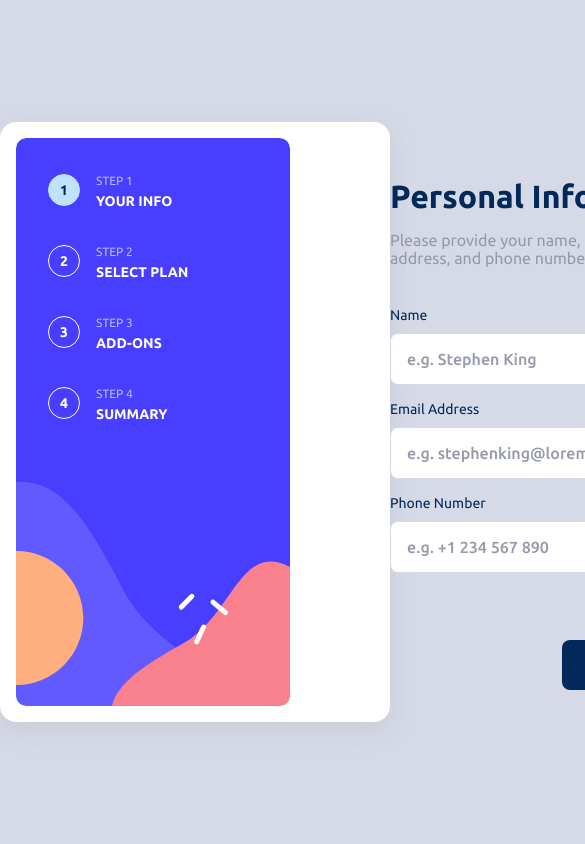
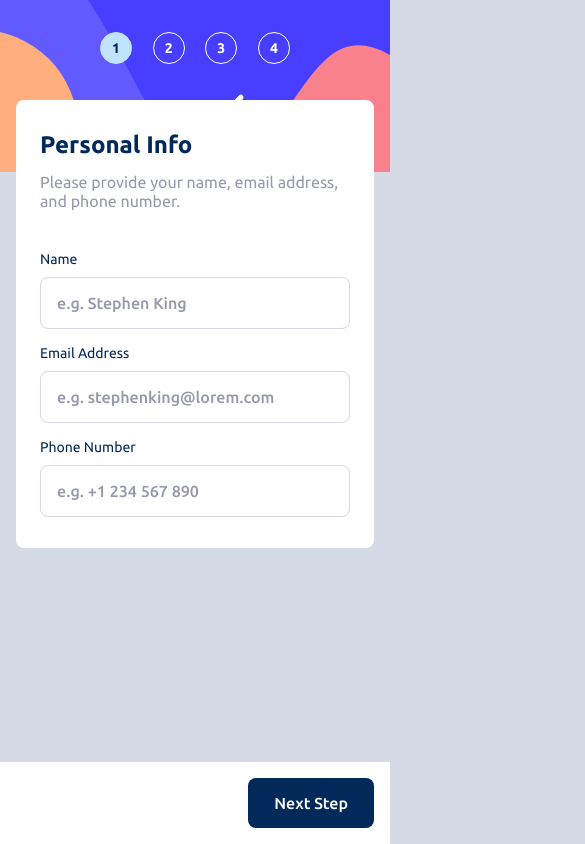
Before and after one commit to IgoCarvalho/frontend-mentor-challenges, a Vue app in the folder multi-step-form/: page / in a window 390 px wide. Shown: the top 844 px of the page, 585 px wide, since content can reach past the window. Built offline with nearby package versions, Linux system fonts and the light colour scheme.

Commit message:
🚧 starting mobile version

```diff
--- a/multi-step-form/src/App.vue
+++ b/multi-step-form/src/App.vue
@@ -27,4 +27,17 @@ main {
   display: flex;
   box-shadow: rgba(149, 157, 165, 0.2) 0px 8px 24px;
 }
+
+@media screen and (max-width: 425px) {
+  main {
+    align-items: initial;
+  }
+
+  .container {
+    background-color: initial;
+    padding: 1.6rem;
+    padding-top: 10rem;
+    z-index: 10;
+  }
+}
 </style>
--- a/multi-step-form/src/components/AppCheckBox.vue
+++ b/multi-step-form/src/components/AppCheckBox.vue
@@ -150,4 +150,27 @@ input:checked + .check {
   font-size: 1.4rem;
   color: var(--color-check-price);
 }
+
+@media screen and (max-width: 425px) {
+  .check {
+    padding: 1.6rem;
+    gap: 1.6rem;
+  }
+  .check::after {
+    left: 1.6rem;
+  }
+
+  .check-info {
+    gap: 0.8rem;
+  }
+
+  .check-title {
+    font-size: 1.4rem;
+  }
+
+  .check-subtitle,
+  .check-price {
+    font-size: 1.2rem;
+  }
+}
 </style>
--- a/multi-step-form/src/components/AppForm.vue
+++ b/multi-step-form/src/components/AppForm.vue
@@ -327,7 +327,7 @@ const selectedAddOns = computed(() => {
 .form-radio-box-container {
   display: flex;
   gap: 1rem;
-  padding-top: 4.4rem;
+  margin-top: 4.4rem;
 }
 
 .plan-duration-selection-container {
@@ -363,4 +363,29 @@ const selectedAddOns = computed(() => {
 .form-action-buttons.one-button {
   justify-content: flex-end;
 }
+
+@media screen and (max-width: 425px) {
+  .form {
+    position: initial;
+    align-self: flex-start;
+    padding: 3.1rem 2.4rem;
+    border-radius: 0.8rem;
+    background-color: var(--color-foreground);
+  }
+
+  .form-radio-box-container {
+    flex-direction: column;
+    margin-top: 2.5rem;
+  }
+
+  .add-ons-selection-container {
+    margin-top: 2.5rem;
+  }
+
+  .form-action-buttons {
+    bottom: 0;
+    padding: 1.6rem;
+    background-color: var(--color-foreground);
+  }
+}
 </style>
--- a/multi-step-form/src/components/FormSection.vue
+++ b/multi-step-form/src/components/FormSection.vue
@@ -30,4 +30,15 @@ defineProps<FormSectionProps>();
 .form-section-subtitle {
   color: var(--color-text-muted);
 }
+
+@media screen and (max-width: 425px) {
+  .form-section-title {
+    font-size: 2.4rem;
+    margin-bottom: 1.4rem;
+  }
+
+  .form-section-subtitle {
+    line-height: 1.2;
+  }
+}
 </style>
--- a/multi-step-form/src/components/FormStepper.vue
+++ b/multi-step-form/src/components/FormStepper.vue
@@ -91,4 +91,26 @@ const currentStepIndex = computed(() => {
   font-weight: 700;
   font-size: 1.4rem;
 }
+
+@media screen and (max-width: 425px) {
+  .stepper {
+    position: absolute;
+    top: 0;
+    left: 0;
+    width: 100%;
+    min-height: 17.2rem;
+    padding: 3.2rem 10rem;
+    flex-direction: initial;
+    justify-content: space-between;
+    align-items: flex-start;
+    gap: initial;
+    background-image: url('@/assets/images/bg-sidebar-mobile.svg');
+    border-radius: 0;
+    z-index: -1;
+  }
+
+  .step-info {
+    display: none;
+  }
+}
 </style>
--- a/multi-step-form/src/components/InputRadioBox.vue
+++ b/multi-step-form/src/components/InputRadioBox.vue
@@ -102,4 +102,15 @@ input:checked + .radio-box {
   font-weight: 400;
   color: var(--color-text);
 }
+
+@media screen and (max-width: 425px) {
+  .radio-box {
+    flex-direction: initial;
+    gap: 1.2rem;
+  }
+
+  .radio-box-icon {
+    margin-bottom: 0;
+  }
+}
 </style>
```
